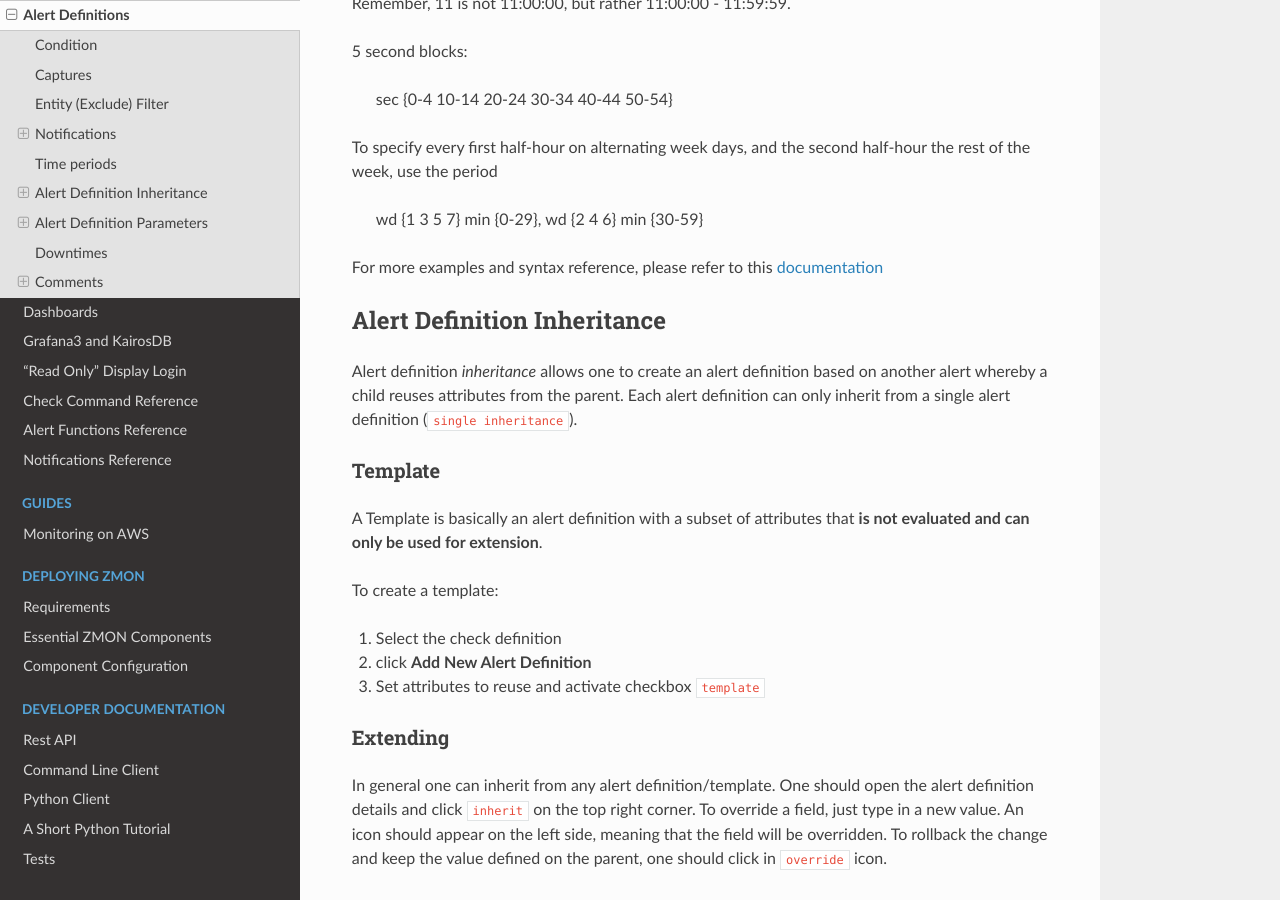
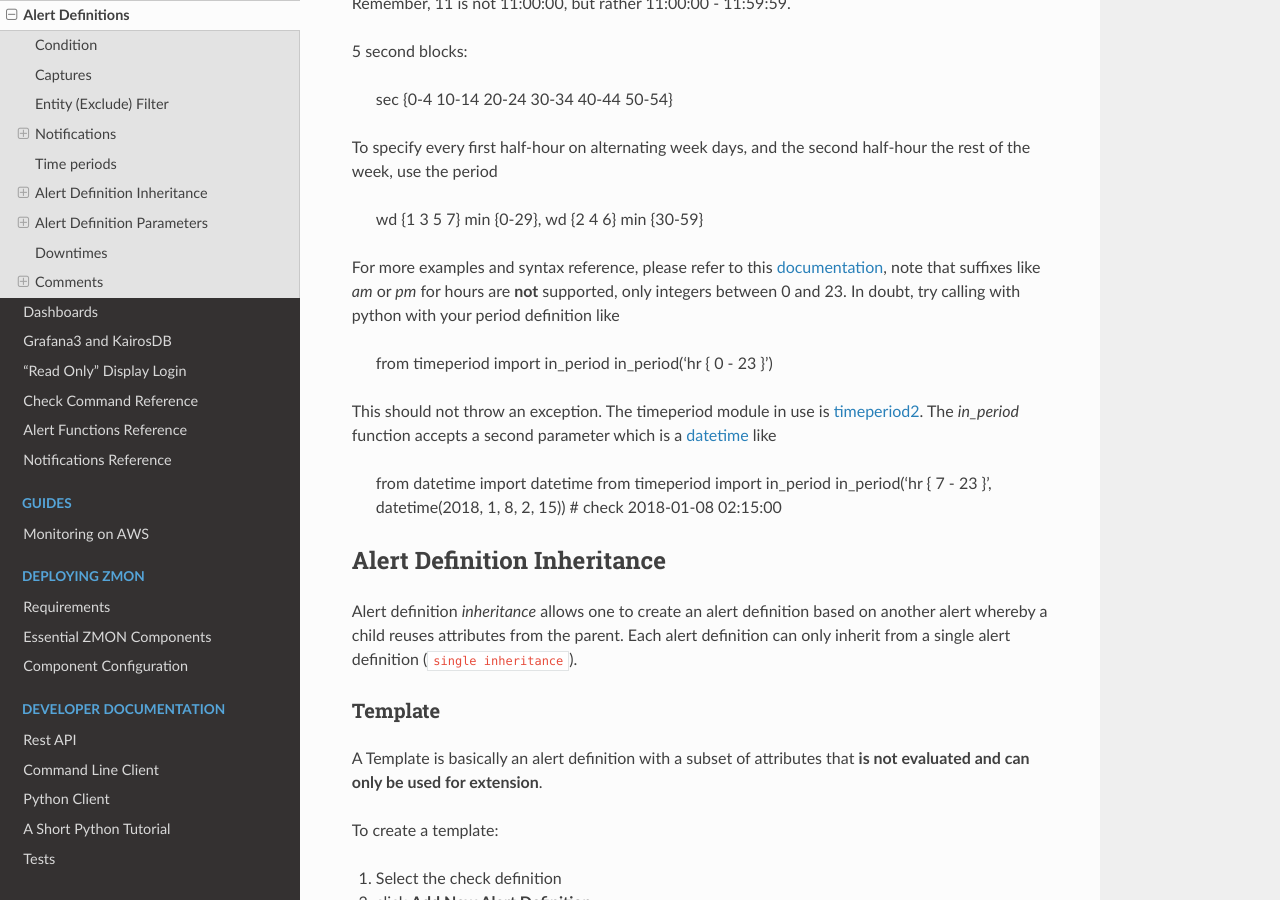
Before and after one commit to zalando-zmon/zmon-docs, a Sphinx documentation site: the page built from docs/user/alert-definitions.rst, in a window 1280 px wide and 900 px high, scrolled down 6944 px. Built offline with Sphinx 7.4.7 and the Read the Docs theme 2.0.0, drawn with Linux system fonts in a browser that asks for light colours.

Commit message:
clarify timeperiods (#91)
add example how to check, note about unsupported `am` and `pm` suffixes
for hours

```diff
--- a/docs/user/alert-definitions.rst
+++ b/docs/user/alert-definitions.rst
@@ -329,7 +329,22 @@ second half-hour the rest of the week, use the period
 
         wd {1 3 5 7} min {0-29}, wd {2 4 6} min {30-59}
 
-For more examples and syntax reference, please refer to this `documentation <http://search.cpan.org/~pryan/Period-1.20/Period.pm#PERIOD_EXAMPLES>`_
+For more examples and syntax reference, please refer to this `documentation <http://search.cpan.org/~pryan/Period-1.20/Period.pm#PERIOD_EXAMPLES>`_,
+note that suffixes like `am` or `pm` for hours are **not** supported, only
+integers between 0 and 23. In doubt, try calling with python with your period definition
+like
+
+    from timeperiod import in_period
+    in_period('hr { 0 - 23 }')
+
+This should not throw an exception. The
+timeperiod module in use is `timeperiod2 <https://pypi.python.org/pypi/timeperiod2>`_.
+The `in_period` function accepts a second parameter which is a
+`datetime <https://docs.python.org/2/library/datetime.html#datetime-objects>`_ like
+
+    from datetime import datetime
+    from timeperiod import in_period
+    in_period('hr { 7 - 23 }', datetime(2018, 1, 8, 2, 15)) # check 2018-01-08 02:15:00
 
 
 .. include:: alert-definition-inheritance.rst
```
